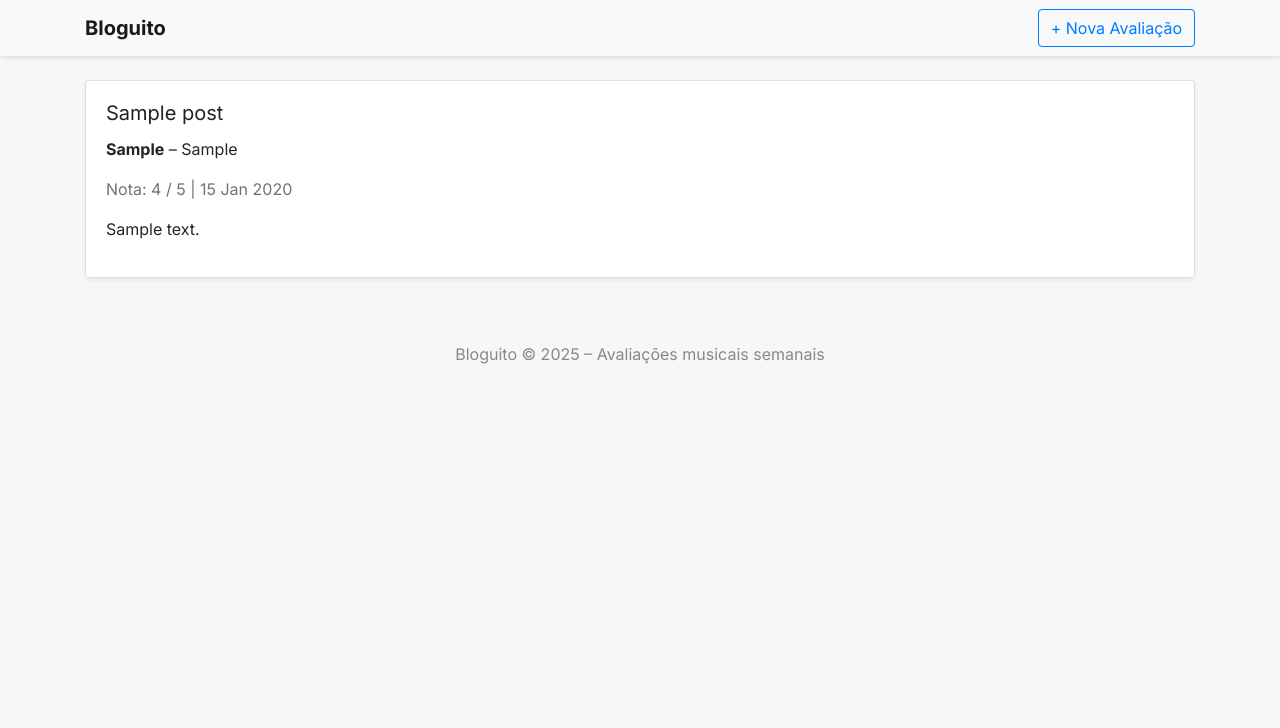
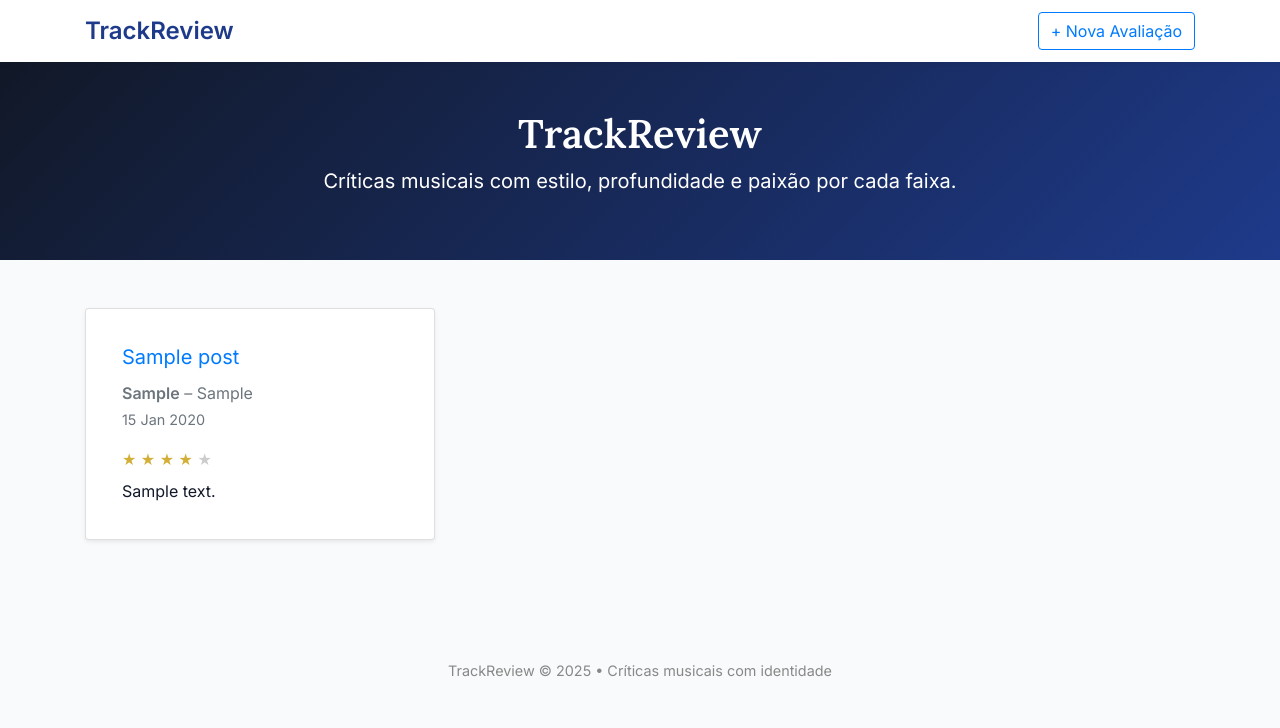
Before and after one commit to Bernardonasc/EngenhariaSoftwareII, a Django app: page / in a window 1280 px wide. Shown: the top 728 px of the page. Run offline with Django 4.2, Linux system fonts and the light colour scheme; tables that the repository leaves empty hold one stand-in row (values such as "Sample post").

Commit message:
feat: styling

```diff
--- /dev/null
+++ b/blog/templates/base.html
@@ -0,0 +1,56 @@
+<!DOCTYPE html>
+<html lang="pt-br">
+<head>
+  <meta charset="UTF-8">
+  <title>{% block title %}TrackReview{% endblock %}</title>
+  <link href="https://cdn.jsdelivr.net/npm/bootstrap@4.6.2/dist/css/bootstrap.min.css" rel="stylesheet">
+  <link href="https://fonts.googleapis.com/css2?family=Lora:wght@600&family=Inter:wght@400;600&display=swap" rel="stylesheet">
+  <style>
+    body {
+      background-color: #f9fafb;
+      font-family: 'Inter', sans-serif;
+      color: #111827;
+    }
+    h1, h2, h3, h4 {
+      font-family: 'Lora', serif;
+    }
+    .navbar {
+      background-color: white;
+      box-shadow: 0 2px 6px rgba(0,0,0,0.05);
+    }
+    .navbar-brand {
+      color: #1e3a8a !important;
+      font-weight: bold;
+      font-size: 1.5rem;
+    }
+    footer {
+      text-align: center;
+      padding: 2rem 0;
+      color: #888;
+      font-size: 0.9rem;
+      margin-top: 4rem;
+    }
+  </style>
+  {% block extra_head %}{% endblock %}
+</head>
+<body>
+
+<nav class="navbar navbar-expand-lg mb-0">
+  <div class="container">
+    <a class="navbar-brand" href="{% url 'post_list' %}">TrackReview</a>
+    <div class="ml-auto">
+      {% block navbar_actions %}
+      <a href="{% url 'post_create' %}" class="btn btn-outline-primary">+ Nova Avaliação</a>
+      {% endblock %}
+    </div>
+  </div>
+</nav>
+
+{% block content %}{% endblock %}
+
+<footer>
+  <p>TrackReview © 2025 • Críticas musicais com identidade</p>
+</footer>
+
+</body>
+</html>
--- a/blog/templates/blog/post_list.html
+++ b/blog/templates/blog/post_list.html
@@ -1,60 +1,40 @@
-{% load static %}
-<!DOCTYPE html>
-<html lang="pt-br">
-<head>
-  <meta charset="UTF-8">
-  <title>Bloguito – Avaliações de Álbuns</title>
-  <link href="https://cdn.jsdelivr.net/npm/bootstrap@4.6.2/dist/css/bootstrap.min.css" rel="stylesheet">
-  <link href="https://fonts.googleapis.com/css2?family=Inter:wght@400;700&family=Lora:wght@400;700&display=swap" rel="stylesheet">
-  <style>
-    body {
-      background-color: #f7f7f7;
-      font-family: 'Inter', sans-serif;
-    }
-    h1, h2, h3 {
-      font-family: 'Lora', serif;
-    }
-    .navbar {
-      box-shadow: 0 2px 4px rgba(0,0,0,0.1);
-    }
-    .card-title a {
-      color: #222;
-      text-decoration: none;
-    }
-    .card-title a:hover {
-      text-decoration: underline;
-    }
-    footer {
-      margin-top: 4rem;
-      color: #888;
-    }
-  </style>
-</head>
-<body>
-<nav class="navbar navbar-light bg-light mb-4">
+{% extends 'base.html' %}
+{% block title %}Início | TrackReview{% endblock %}
+
+{% block content %}
+<section class="hero text-center text-white py-5" style="background: linear-gradient(135deg, #111827, #1e3a8a); width: 100%;">
     <div class="container">
-    <a class="navbar-brand font-weight-bold" href="{% url 'post_list' %}">Bloguito</a>
-    <a class="btn btn-outline-primary" href="{% url 'post_create' %}">+ Nova Avaliação</a>
+      <h1>TrackReview</h1>
+      <p class="lead">Críticas musicais com estilo, profundidade e paixão por cada faixa.</p>
     </div>
-</nav>
+</section>
 
-<div class="container">
+
+<div class="container mt-5">
+  <div class="row">
     {% for post in posts %}
-    <div class="card mb-4 shadow-sm">
-      <div class="card-body">
+      <div class="col-md-6 col-lg-4 mb-4 d-flex align-items-stretch">
+        <div class="card shadow-sm w-100 p-3">
+          <div class="card-body d-flex flex-column">
             <h5 class="card-title"><a href="{% url 'post_detail' post.pk %}">{{ post.title }}</a></h5>
-        <p class="card-text"><strong>{{ post.artist }}</strong> – {{ post.album }}</p>
-        <p class="text-muted">Nota: {{ post.rating }} / 5 | {{ post.created_at|date:"d M Y" }}</p>
-        <p>{{ post.description|truncatewords:20 }}</p>
+            <p class="text-muted mb-1"><strong>{{ post.artist }}</strong> – {{ post.album }}</p>
+            <p class="text-muted" style="font-size: 0.9rem;">{{ post.created_at|date:"d M Y" }}</p>
+            <div class="rating mb-2">
+              {% for i in "12345" %}
+                {% if forloop.counter <= post.rating %}
+                  <span style="color: #d4af37;">&#9733;</span>
+                {% else %}
+                  <span style="color: #ccc;">&#9733;</span>
+                {% endif %}
+              {% endfor %}
+            </div>
+            <p class="card-text mt-auto">{{ post.description|truncatewords:25 }}</p>
+          </div>
         </div>
       </div>
     {% empty %}
-    <p class="text-muted">Nenhuma avaliação publicada ainda.</p>
+      <p class="text-muted">Nenhuma crítica publicada ainda.</p>
     {% endfor %}
   </div>
-
-<footer class="text-center">
-  <p>Bloguito © 2025 – Avaliações musicais semanais</p>
-</footer>
-</body>
-</html>
+</div>
+{% endblock %}
```
Also changed, not shown: blog/templates/blog/post_detail.html (+15 -41 lines), blog/templates/blog/post_form.html (+44 -32 lines). Lines whose indentation alone changed are shown as unchanged.
